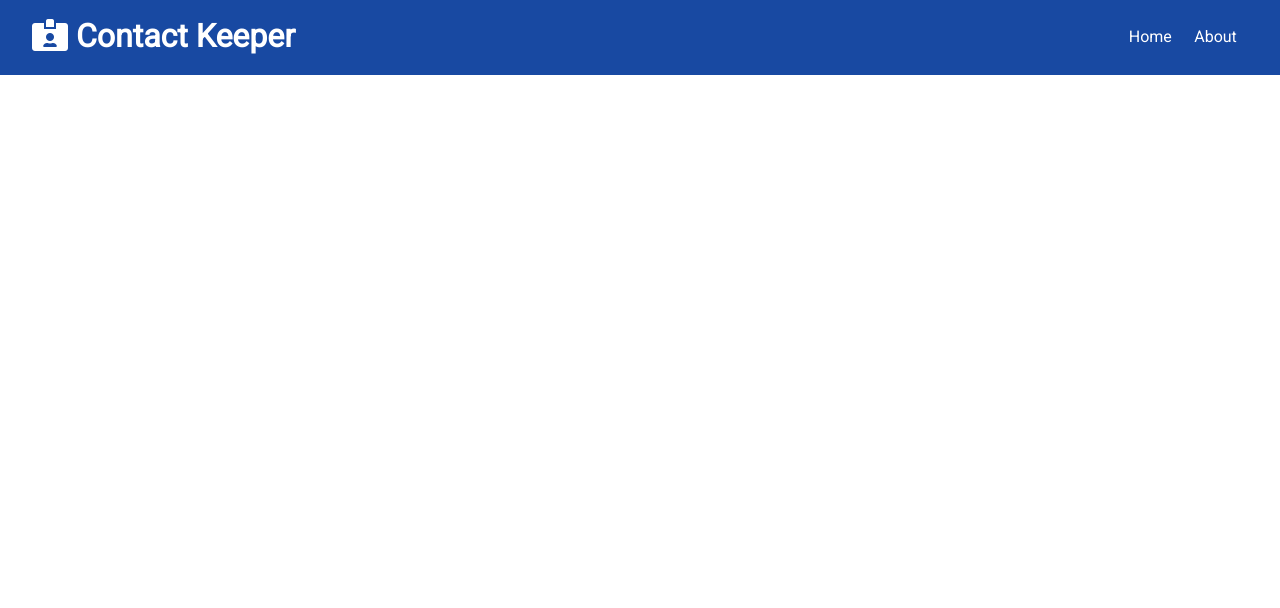
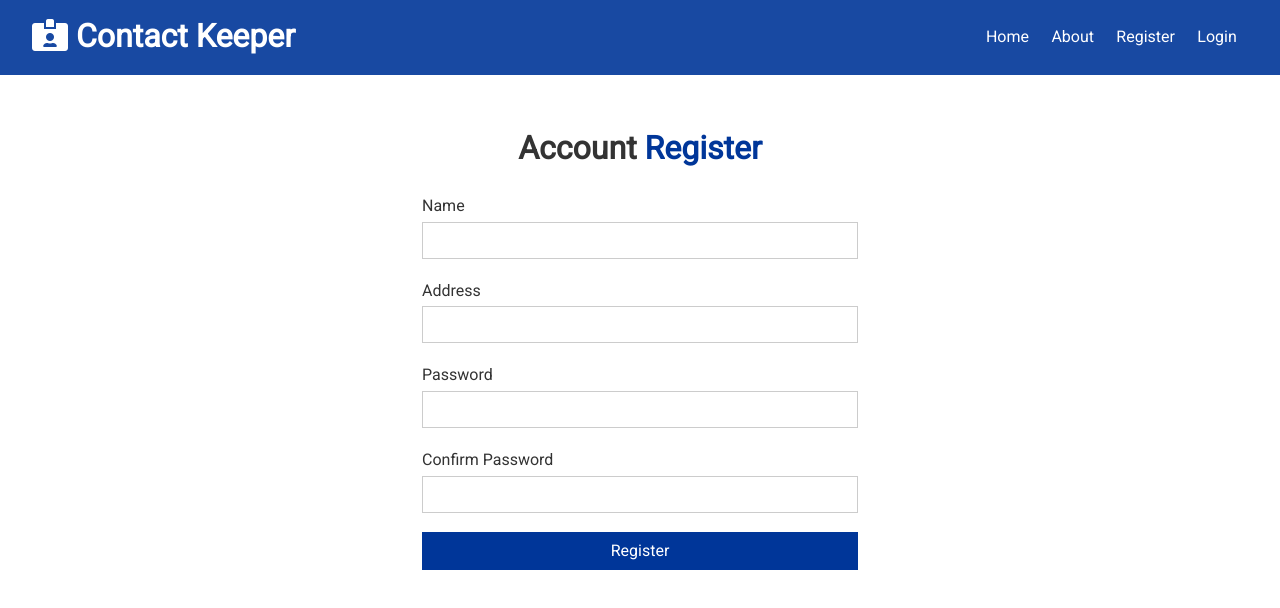
Before and after one commit to daikadai/Contactkeeper-server, a React (Create React App) app in the folder client/: page /register in a window 1280 px wide. Shown: the top 608 px of the page. Built offline with nearby package versions, Linux system fonts and the light colour scheme.

Commit message:
Register & Login Forms

```diff
--- a/client/src/App.js
+++ b/client/src/App.js
@@ -6,6 +6,8 @@
 import About from './components/pages/About';
 import ContactState from './context/contact/ContactState';
 import AuthState from './context/auth/AuthState';
+import Register from './components/auth/Register';
+import Login from './components/auth/Login';
 
 const App = () => {
   return (
@@ -18,6 +20,8 @@
               <Switch>
                 <Route exact path='/' component={Home} />
                 <Route exact path='/about' component={About} />
+                <Route exact path='/register' component={Register} />
+                <Route exact path='/login' component={Login} />
               </Switch>
             </div>
           </Fragment>
--- /dev/null
+++ b/client/src/components/auth/Login.js
@@ -0,0 +1,38 @@
+import React, { useState } from 'react'
+
+const Login = () => {
+  const [user, setUser] = useState({
+    email: '',
+    password: ''
+  });
+
+  const { email, password } = user;
+
+  const onChange = e => setUser({ ...user, [e.target.name]: e.target.value })
+
+  const onSubmit = e => {
+    e.preventDefault();
+    console.log("Login submit");
+  }
+
+  return (
+    <div className="form-container">
+      <h1>
+        Account <span className="text-primary">Login</span>
+      </h1>
+      <form onSubmit={onSubmit}>
+        <div className="form-group">
+          <label htmlFor="email">Address</label>
+          <input type="email" name="email" value={email} onChange={onChange} />
+        </div>
+        <div className="form-group">
+          <label htmlFor="password">Password</label>
+          <input type="password" name="password" value={password} onChange={onChange} />
+        </div>
+        <input type="submit" value="Login" className="btn btn-primary btn-block" />
+      </form>
+    </div >
+  )
+}
+
+export default Login;
--- /dev/null
+++ b/client/src/components/auth/Register.js
@@ -0,0 +1,48 @@
+import React, { useState } from 'react'
+
+const Register = () => {
+  const [user, setUser] = useState({
+    name: '',
+    email: '',
+    password: '',
+    password2: ''
+  });
+
+  const { name, email, password, password2 } = user;
+
+  const onChange = e => setUser({ ...user, [e.target.name]: e.target.value })
+
+  const onSubmit = e => {
+    e.preventDefault();
+    console.log("Register submit");
+  }
+
+  return (
+    <div className="form-container">
+      <h1>
+        Account <span className="text-primary">Register</span>
+      </h1>
+      <form onSubmit={onSubmit}>
+        <div className="form-group">
+          <label htmlFor="name">Name</label>
+          <input type="text" name="name" value={name} onChange={onChange} />
+        </div>
+        <div className="form-group">
+          <label htmlFor="email">Address</label>
+          <input type="email" name="email" value={email} onChange={onChange} />
+        </div>
+        <div className="form-group">
+          <label htmlFor="password">Password</label>
+          <input type="password" name="password" value={password} onChange={onChange} />
+        </div>
+        <div className="form-group">
+          <label htmlFor="password2">Confirm Password</label>
+          <input type="password" name="password2" value={password2} onChange={onChange} />
+        </div>
+        <input type="submit" value="Register" className="btn btn-primary btn-block" />
+      </form>
+    </div>
+  )
+}
+
+export default Register;
--- a/client/src/components/layout/Navbar.js
+++ b/client/src/components/layout/Navbar.js
@@ -11,6 +11,8 @@
       <ul>
         <li><Link to="/">Home</Link></li>
         <li><Link to="/about">About</Link></li>
+        <li><Link to="/register">Register</Link></li>
+        <li><Link to="/login">Login</Link></li>
       </ul>
     </div>
   )
```
